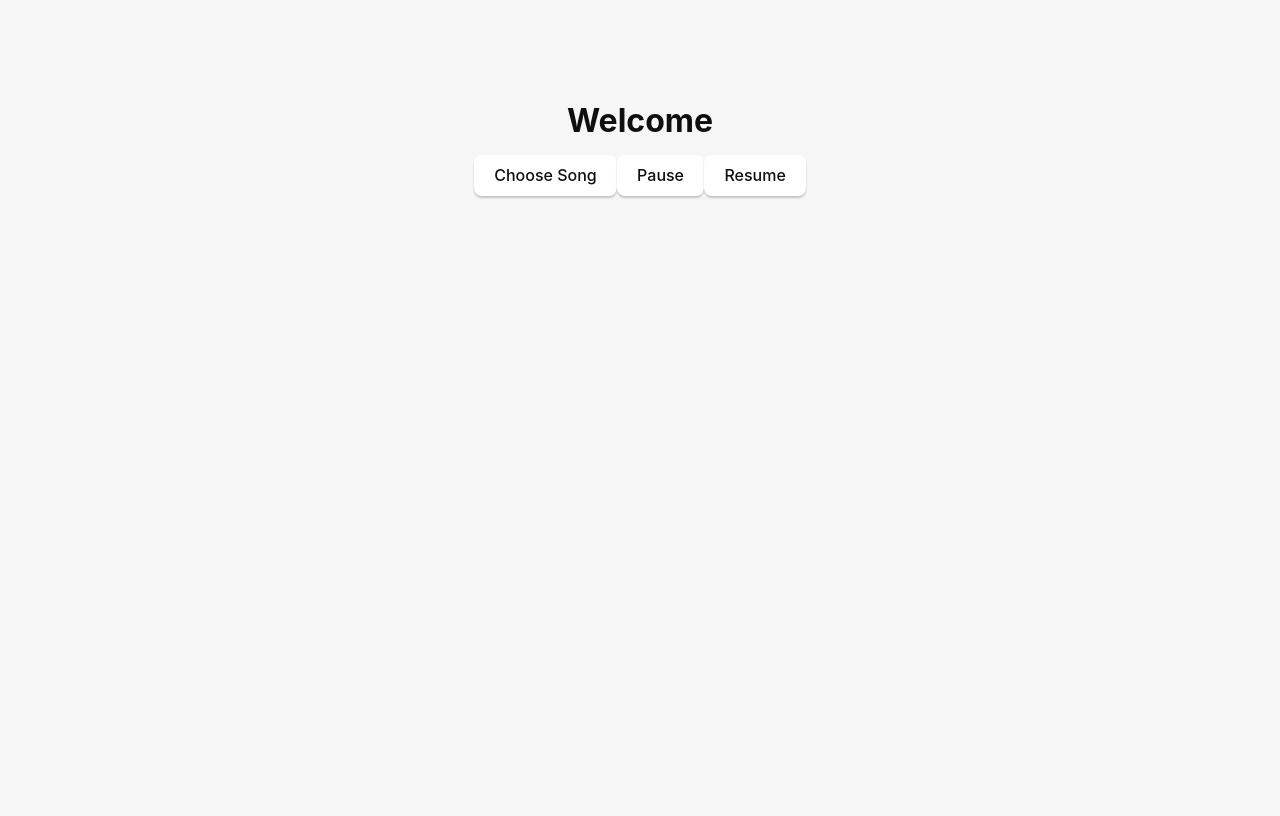
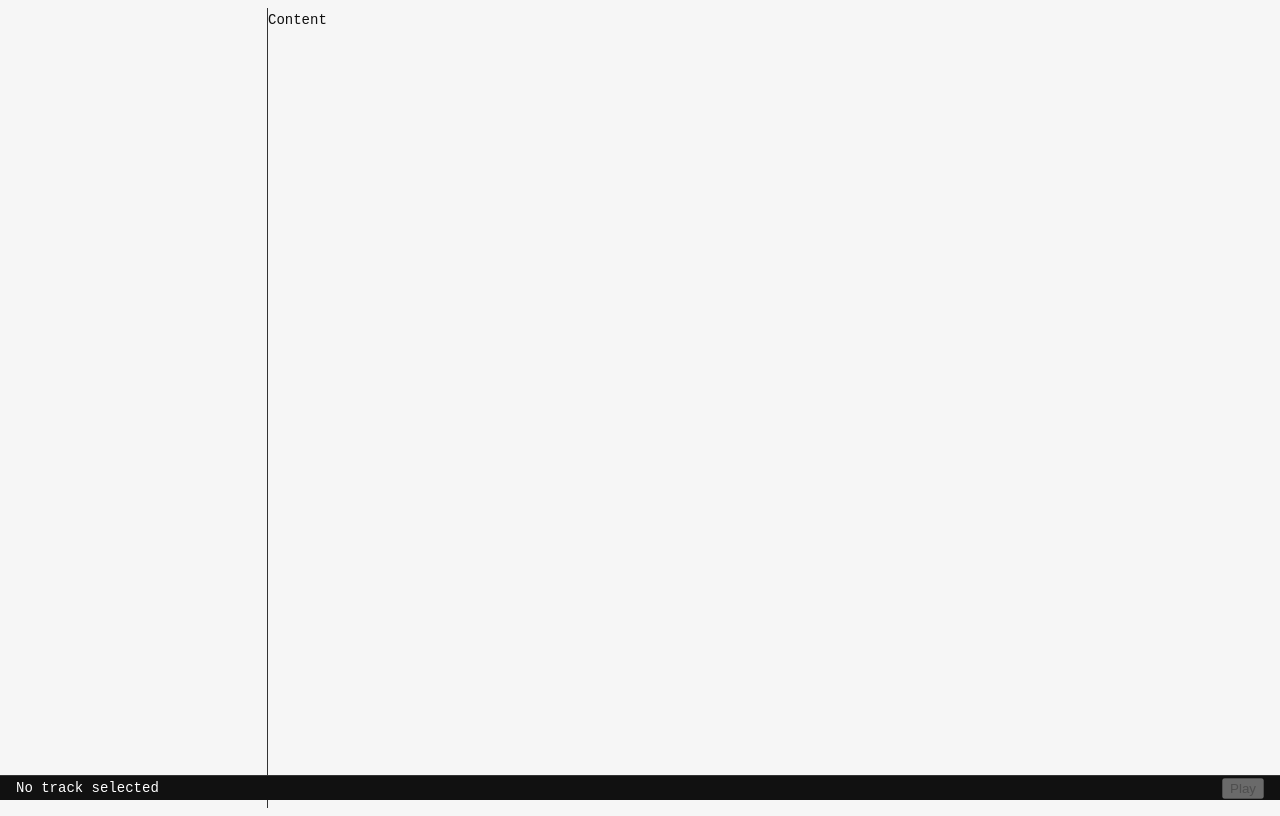
Before and after one commit to basicshelter/player, a React (Vite) app: page / in a window 1280 px wide. Built offline with nearby package versions, Linux system fonts and the light colour scheme.

Commit message:
Cleanup project layout

```diff
--- a/src/App.css
+++ b/src/App.css
@@ -1,13 +1,8 @@
-.logo.vite:hover {
-  filter: drop-shadow(0 0 2em #747bff);
-}
-
-.logo.react:hover {
-  filter: drop-shadow(0 0 2em #61dafb);
-}
 :root {
-  font-family: Inter, Avenir, Helvetica, Arial, sans-serif;
-  font-size: 16px;
+  font-family:
+    Inconsolata LGC,
+    monospace;
+  font-size: 14px;
   line-height: 24px;
   font-weight: 400;
 
@@ -21,96 +16,40 @@
   -webkit-text-size-adjust: 100%;
 }
 
-.container {
-  margin: 0;
-  padding-top: 10vh;
-  display: flex;
-  flex-direction: column;
-  justify-content: center;
-  text-align: center;
+.app {
+  display: grid;
+  grid-template-columns: 260px 1fr;
+  grid-template-rows: 1fr 80px;
+  height: 100vh;
 }
 
-.logo {
-  height: 6em;
-  padding: 1.5em;
-  will-change: filter;
-  transition: 0.75s;
+.sidebar {
+  grid-row: 1 / 2;
+
+  width: 300;
+  height: 100vh;
+  overflow-y: auto;
+  border-right: 1px solid #333;
+  padding: 10;
 }
 
-.logo.tauri:hover {
-  filter: drop-shadow(0 0 2em #24c8db);
+.main {
+  grid-column: 2;
 }
 
-.row {
+.playerbar {
+  grid-column: 1 / 3;
+
+  position: fixed;
+  bottom: 0;
+  left: 0;
+  right: 0;
+  height: 70;
   display: flex;
-  justify-content: center;
+  align-items: center;
+  justify-content: space-between;
+  padding: 0 16px;
+  border-top: 1px solid #333;
+  background: #111;
+  color: #fff;
 }
-
-a {
-  font-weight: 500;
-  color: #646cff;
-  text-decoration: inherit;
-}
-
-a:hover {
-  color: #535bf2;
-}
-
-h1 {
-  text-align: center;
-}
-
-input,
-button {
-  border-radius: 8px;
-  border: 1px solid transparent;
-  padding: 0.6em 1.2em;
-  font-size: 1em;
-  font-weight: 500;
-  font-family: inherit;
-  color: #0f0f0f;
-  background-color: #ffffff;
-  transition: border-color 0.25s;
-  box-shadow: 0 2px 2px rgba(0, 0, 0, 0.2);
-}
-
-button {
-  cursor: pointer;
-}
-
-button:hover {
-  border-color: #396cd8;
-}
-button:active {
-  border-color: #396cd8;
-  background-color: #e8e8e8;
-}
-
-input,
-button {
-  outline: none;
-}
-
-#greet-input {
-  margin-right: 5px;
-}
-
-@media (prefers-color-scheme: dark) {
-  :root {
-    color: #f6f6f6;
-    background-color: #2f2f2f;
-  }
-
-  a:hover {
-    color: #24c8db;
-  }
-
-  input,
-  button {
-    color: #ffffff;
-    background-color: #0f0f0f98;
-  }
-  button:active {
-    background-color: #0f0f0f69;
-  }
-}
--- a/src/App.tsx
+++ b/src/App.tsx
@@ -1,34 +1,45 @@
-import { useState } from "react";
-import reactLogo from "./assets/react.svg";
+import { useEffect, useState } from "react";
 import { invoke } from "@tauri-apps/api/core";
-import { open } from "@tauri-apps/plugin-dialog";
+import { NowPlayingBar } from "./containers/now-playing-bar/NowPlayingBar";
+import { Content } from "./containers/content/Content";
+import { Sidebar } from "./containers/sidebar/Sidebar";
 import "./App.css";
 
+const MUSIC_PATH = "/data/music"; // change later
+
 function App() {
-  async function pickAndPlay() {
-    const file = await open({
-      multiple: false,
-      filters: [
-        {
-          name: "Audio",
-          extensions: ["mp3", "flac", "wav", "ogg"],
-        },
-      ],
+  const [library, setLibrary] = useState<string[]>([]);
+  const [currentFile, setCurrentFile] = useState<string | null>(null);
+  const [isPlaying, setIsPlaying] = useState(false);
+
+  useEffect(() => {
+    loadLibrary();
+  }, []);
+
+  async function loadLibrary() {
+    const files = await invoke<string[]>("scan_music_folder", {
+      path: MUSIC_PATH,
     });
 
-    if (file && typeof file === "string") {
-      await invoke("play_file", { path: file });
-    }
+    setLibrary(files);
+  }
+
+  async function play(file: string) {
+    setCurrentFile(file);
+    setIsPlaying(true);
+
+    await invoke("play_file", { path: file });
   }
 
   return (
-    <main className="container">
-      <h1>Welcome</h1>
-      <div className="row">
-        <button onClick={pickAndPlay}>Choose Song</button>
-        <button onClick={() => invoke("pause")}>Pause</button>
-        <button onClick={() => invoke("resume")}>Resume</button>
-      </div>
+    <main className="app">
+      <Sidebar library={library} onPlay={play} />
+      <Content />
+      <NowPlayingBar
+        file={currentFile}
+        isPlaying={isPlaying}
+        setIsPlaying={setIsPlaying}
+      />
     </main>
   );
 }
--- /dev/null
+++ b/src/containers/content/Content.tsx
@@ -0,0 +1,5 @@
+import './Content.css';
+
+export const Content = () => {
+  return <div className="main">Content</div>;
+}
--- /dev/null
+++ b/src/containers/now-playing-bar/NowPlayingBar.tsx
@@ -0,0 +1,39 @@
+import { invoke } from "@tauri-apps/api/core";
+import './NowPlayingBar.css';
+
+export function NowPlayingBar({
+  file,
+  isPlaying,
+  setIsPlaying,
+}: {
+  file: string | null;
+  isPlaying: boolean;
+  setIsPlaying: (p: boolean) => void;
+}) {
+  async function pause() {
+    await invoke("pause");
+    setIsPlaying(false);
+  }
+
+  async function resume() {
+    await invoke("resume");
+    setIsPlaying(true);
+  }
+  return (
+    <div className="playerbar">
+      <div style={{ overflow: "hidden", textOverflow: "ellipsis" }}>
+        {file ? file.split("/").pop() : "No track selected"}
+      </div>
+
+      <div style={{ display: "flex", gap: 10 }}>
+        {isPlaying ? (
+          <button onClick={pause}>Pause</button>
+        ) : (
+          <button onClick={resume} disabled={!file}>
+            Play
+          </button>
+        )}
+      </div>
+    </div>
+  );
+}
--- /dev/null
+++ b/src/containers/sidebar/Sidebar.css
@@ -0,0 +1,8 @@
+.sidebar>div {
+  padding: 8;
+  cursor: pointer;
+  font-size: 12;
+  overflow: hidden;
+  text-overflow: ellipsis;
+  white-space: nowrap;
+}
--- /dev/null
+++ b/src/containers/sidebar/Sidebar.tsx
@@ -0,0 +1,19 @@
+import "./Sidebar.css";
+
+export function Sidebar({
+  library,
+  onPlay,
+}: {
+  library: string[];
+  onPlay: (file: string) => void;
+}) {
+  return (
+    <div className="sidebar">
+      {library.map((file) => (
+        <div key={file} onClick={() => onPlay(file)}>
+          {file.split("/").pop()}
+        </div>
+      ))}
+    </div>
+  );
+}
```
Also changed, not shown: src/containers/content/Content.css (added), src/containers/now-playing-bar/NowPlayingBar.css (added), 1 other file (tests, documents, lock files or other folders).
